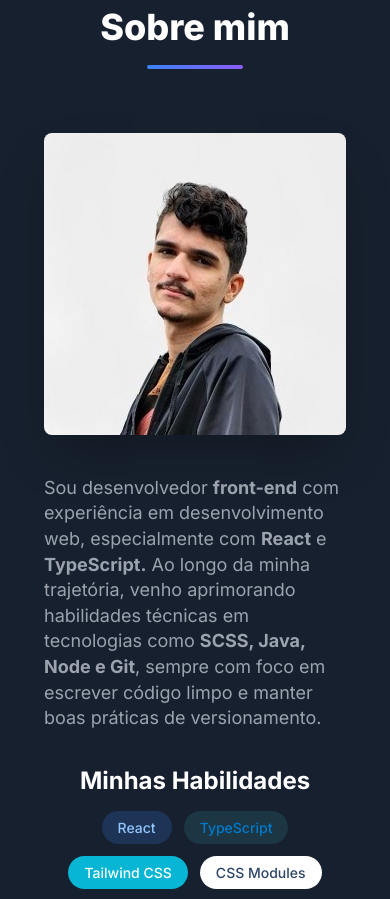
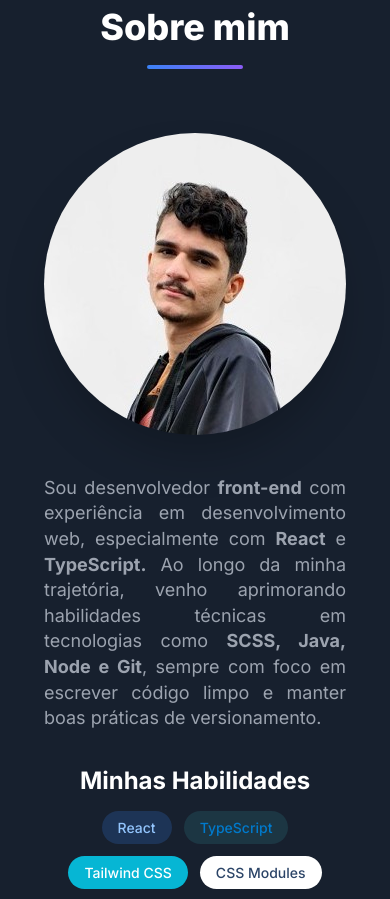
Before and after one commit to joaovxsantos/portfolio-joao, a React (Vite) app: page / in a window 390 px wide. Shown: the part 900-1799 px from the top of the page. Built offline with nearby package versions, Linux system fonts and the light colour scheme.

Commit message:
feat: adjust css

```diff
--- a/src/components/About/About.module.scss
+++ b/src/components/About/About.module.scss
@@ -10,6 +10,11 @@ section {
             border-radius: 0.5rem;
             box-shadow: 0 25px 50px -12px rgba(0, 0, 0, 0.25);
             margin: 0 auto;
+            border-radius: 50%;
+
+            @media screen and (max-width:40rem) {
+                width: 100%;
+            }
         }
 
         .about-text {
@@ -20,7 +25,7 @@ section {
                 line-height: 1.6rem;
 
                 @media screen and (max-width: 768px) {
-                    text-align: start;
+                    text-align: justify;
                 }
             }
 
```
